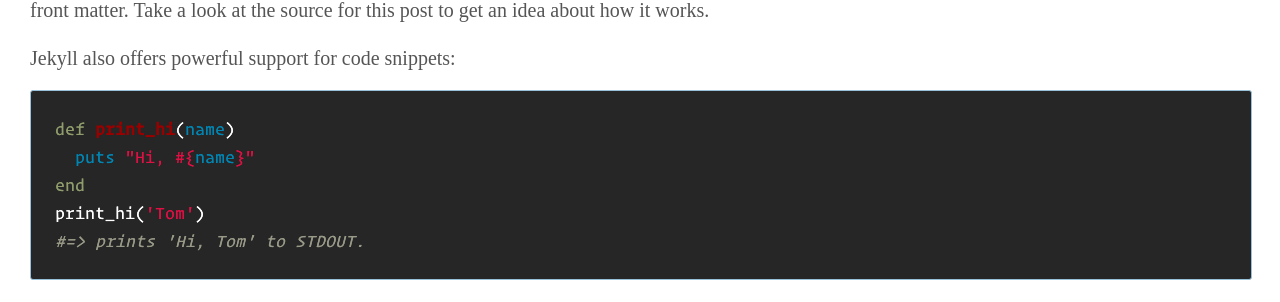
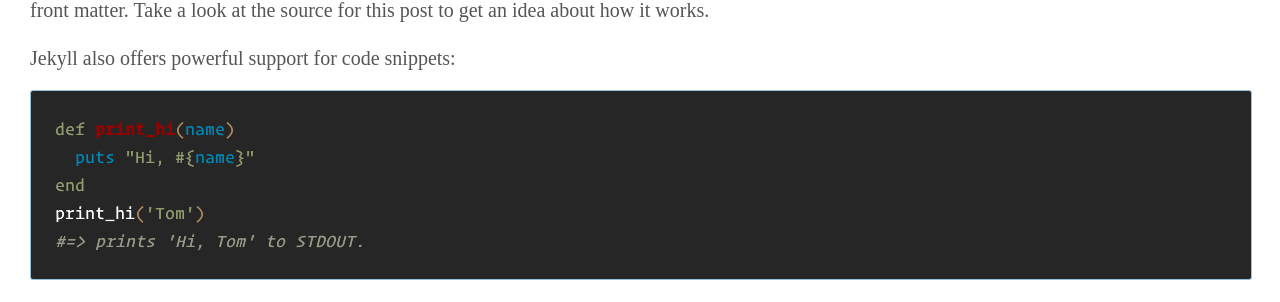
Before and after one commit to YYvanYang/yyvanyang.github.io, a Jekyll site: the page built from _posts/2016-09-17-welcome-to-jekyll.markdown, in a window 1280 px wide. Shown: the part 464-766 px from the top of the page. Built offline with Jekyll 4.4.1, drawn with Linux system fonts in a browser that asks for light colours; some web fonts are replaced; comment, search, counter and statistics services are not loaded.

Commit message:
Update _syntax-highlighting.scss

```diff
--- a/_sass/_syntax-highlighting.scss
+++ b/_sass/_syntax-highlighting.scss
@@ -48,21 +48,22 @@
     .nt    { color: #ab875d } // Name.Tag
     .nv    { color: #008080 } // Name.Variable
     .ow    { font-weight: bold } // Operator.Word
+    .p { color: #ab875d }
     .w     { color: #bbb } // Text.Whitespace
     .mf    { color: #099 } // Literal.Number.Float
     .mh    { color: #099 } // Literal.Number.Hex
     .mi    { color: #099 } // Literal.Number.Integer
     .mo    { color: #099 } // Literal.Number.Oct
-    .sb    { color: #d14 } // Literal.String.Backtick
-    .sc    { color: #d14 } // Literal.String.Char
-    .sd    { color: #d14 } // Literal.String.Doc
-    .s2    { color: #d14 } // Literal.String.Double
-    .se    { color: #d14 } // Literal.String.Escape
-    .sh    { color: #d14 } // Literal.String.Heredoc
-    .si    { color: #d14 } // Literal.String.Interpol
-    .sx    { color: #d14 } // Literal.String.Other
+    .sb    { color: #8f9c6c } // Literal.String.Backtick
+    .sc    { color: #8f9c6c } // Literal.String.Char
+    .sd    { color: #8f9c6c } // Literal.String.Doc
+    .s2    { color: #8f9c6c } // Literal.String.Double
+    .se    { color: #8f9c6c } // Literal.String.Escape
+    .sh    { color: #8f9c6c } // Literal.String.Heredoc
+    .si    { color: #8f9c6c } // Literal.String.Interpol
+    .sx    { color: #8f9c6c } // Literal.String.Other
     .sr    { color: #009926 } // Literal.String.Regex
-    .s1    { color: #d14 } // Literal.String.Single
+    .s1    { color: #8f9c6c } // Literal.String.Single
     .ss    { color: #990073 } // Literal.String.Symbol
     .bp    { color: #999 } // Name.Builtin.Pseudo
     .vc    { color: #008080 } // Name.Variable.Class
```
